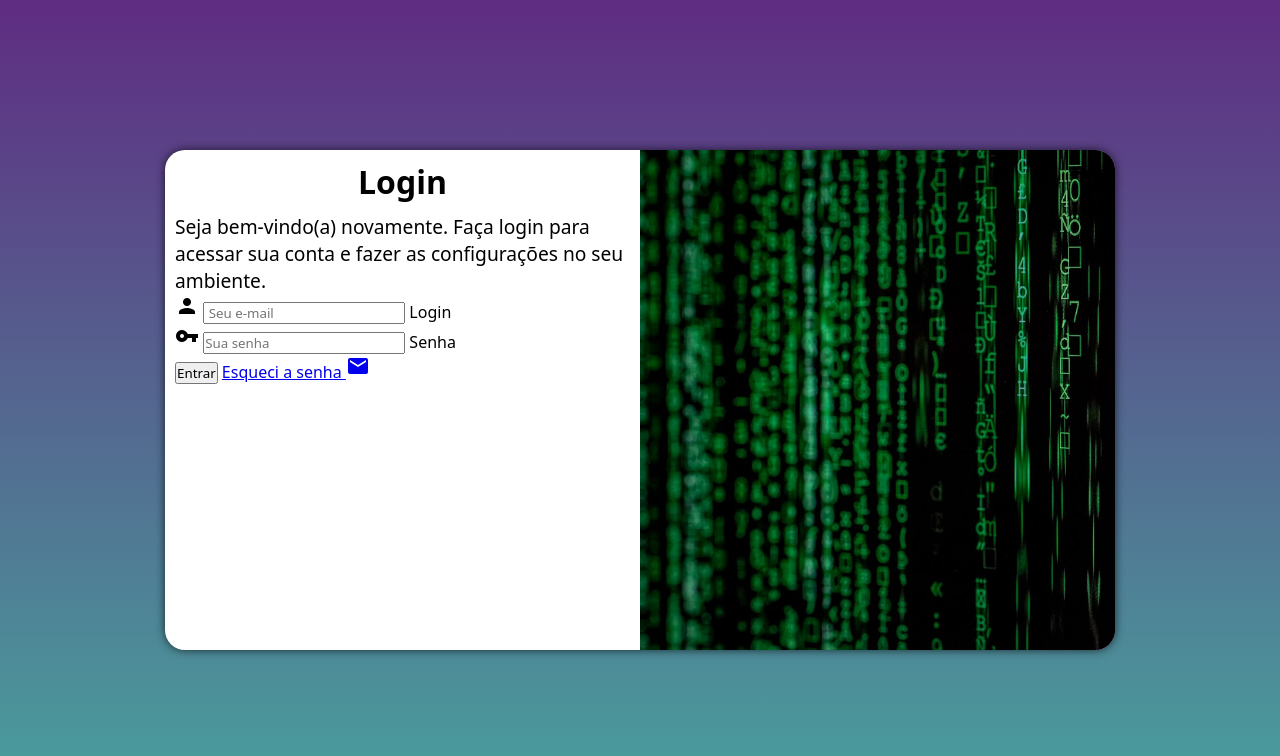
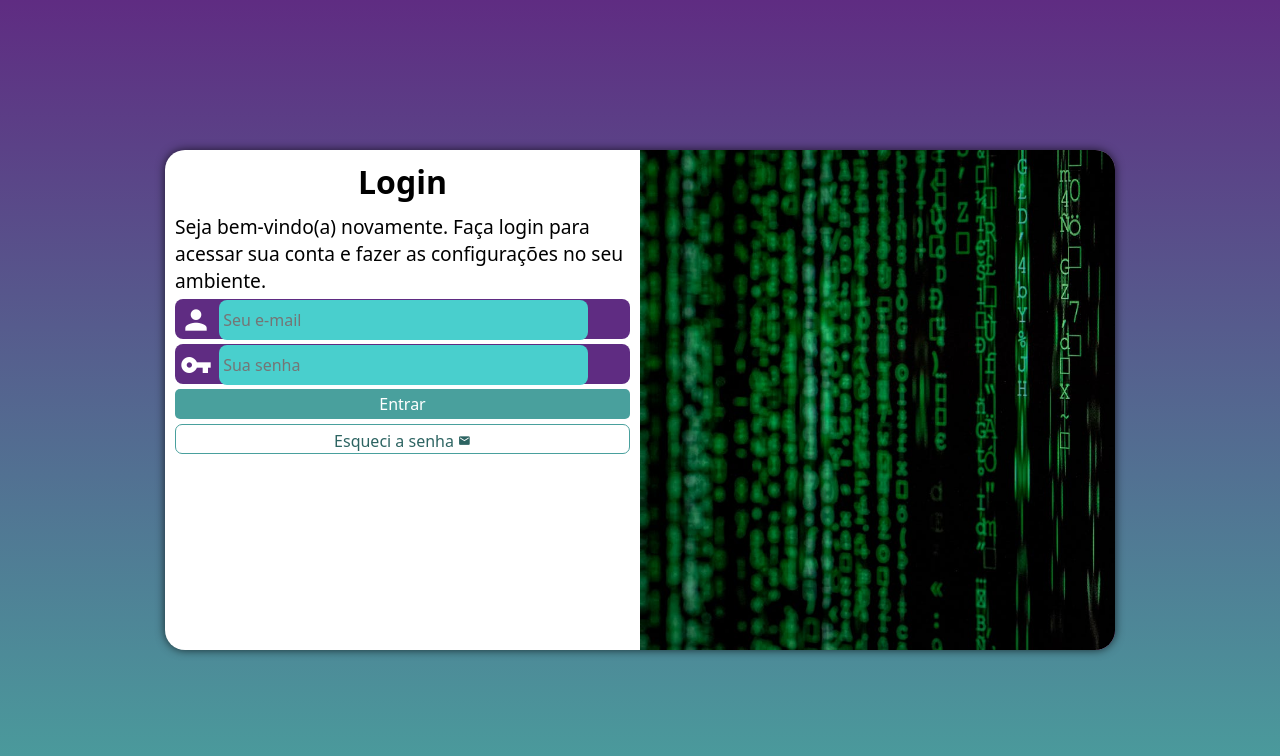
Before and after one commit to diogoluc30/projeto-login, a plain HTML site: page index.html in a window 1280 px wide. Drawn offline with Linux system fonts and the light colour scheme.

Commit message:
formatação do formulario

```diff
--- a/estilos/style.css
+++ b/estilos/style.css
@@ -63,3 +63,74 @@ div#formulario > h1 {
 div#formulario > p {
     font-size: 0.8em;
 }
+
+form > div.campo {
+    background-color: #5f2c82;
+    display: block;
+    width: 100%;
+    height: 40px;
+    border-radius: 8px;
+    margin: 5px 0px;
+}
+
+div.campo > label {
+    display: none;
+}
+
+div.campo > span {
+    color: white;
+    /*background-color: black;*/
+    font-size: 2em;
+    width: 40px;
+    padding: 5px;
+}
+
+div.campo > input {
+    background-color: #49cfcd;
+    font-size: 1em;
+    width: 81%;
+    height: 100%;
+    transform: translateY(-10px);
+    border: 0px;
+    border-radius: 8px;
+    padding: 4px;
+}
+
+form > input[type=submit] {
+    display: block;
+    font-size: 1em;
+    width: 100%;
+    height: 30px;
+    background-color: #49a09d;
+    color: white;
+    border: none;
+    border-radius: 5px;
+    cursor: pointer;
+}
+
+form > input[type=submit]:hover {
+    background-color: #2d6462;
+}
+
+form > a.botao {
+    display: block;
+    text-align: center;
+    font-size: 1em;
+    width: 100%;
+    height: 30px;
+    padding-top: 5px;
+    margin-top: 5px;
+    background-color: white;
+    color: #2d6462;
+    border: 1px solid #49a09d;
+    border-radius: 7px;
+    text-decoration: none;
+}
+
+form > a.botao:hover {
+    background-color: #6cd3cf;
+}
+
+form > a.botao > i {
+    font-size: 0.8em;
+}
--- a/index.html
+++ b/index.html
@@ -20,7 +20,7 @@
                 <form action="login.php" method="post" autocomplete="on">
                     <div class="campo">
                         <span class="material-icons">person</span>
-                        <input type="email" name="login" id="ilogin" placeholder=" Seu e-mail" autocomplete="email" required maxlength="30">
+                        <input type="email" name="login" id="ilogin" placeholder="Seu e-mail" autocomplete="email" required maxlength="30">
                         <label for="ilogin">Login</label>
                     </div>
                     <div class="campo">
@@ -29,7 +29,7 @@
                         <label for="isenha">Senha</label>
                     </div>
                     <input type="submit" value="Entrar">
-                    <a href="esqueci.html">
+                    <a href="esqueci.html" class="botao">
                         Esqueci a senha <i class="material-icons">mail</i>
                     </a>
                 </form>
```
